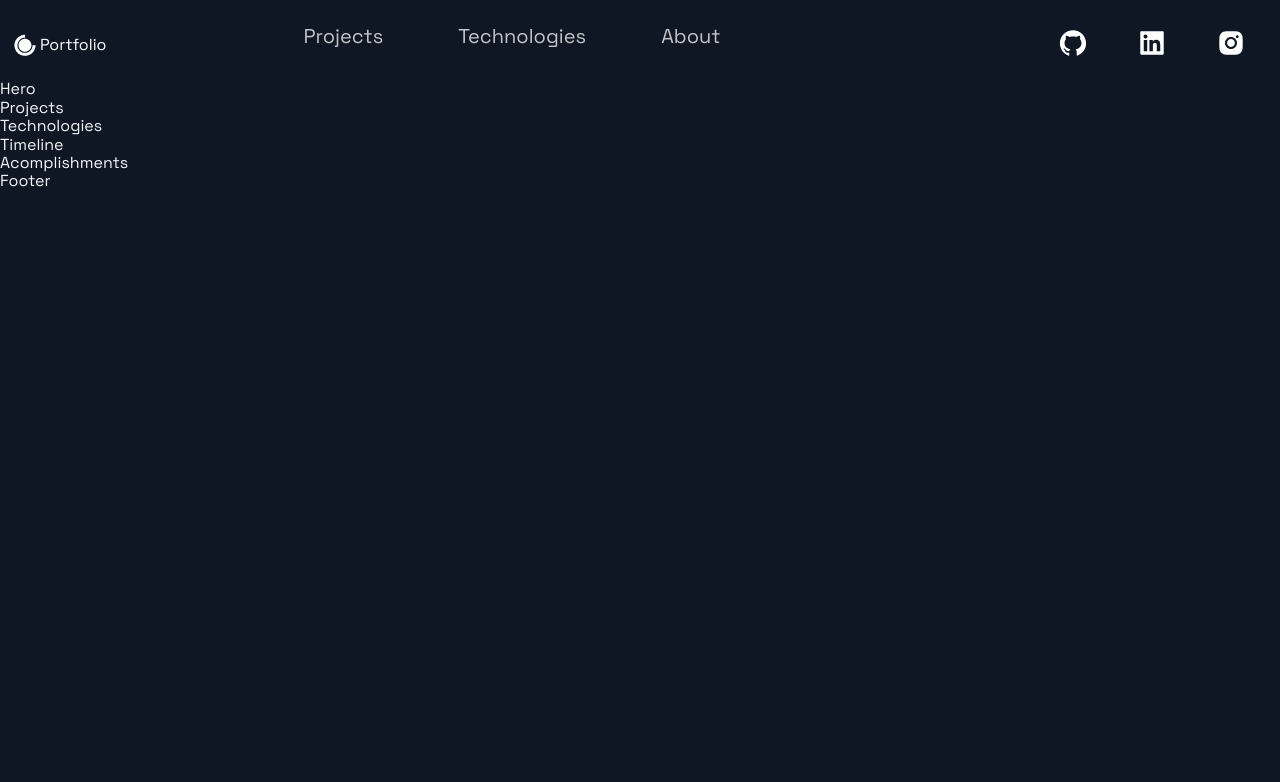
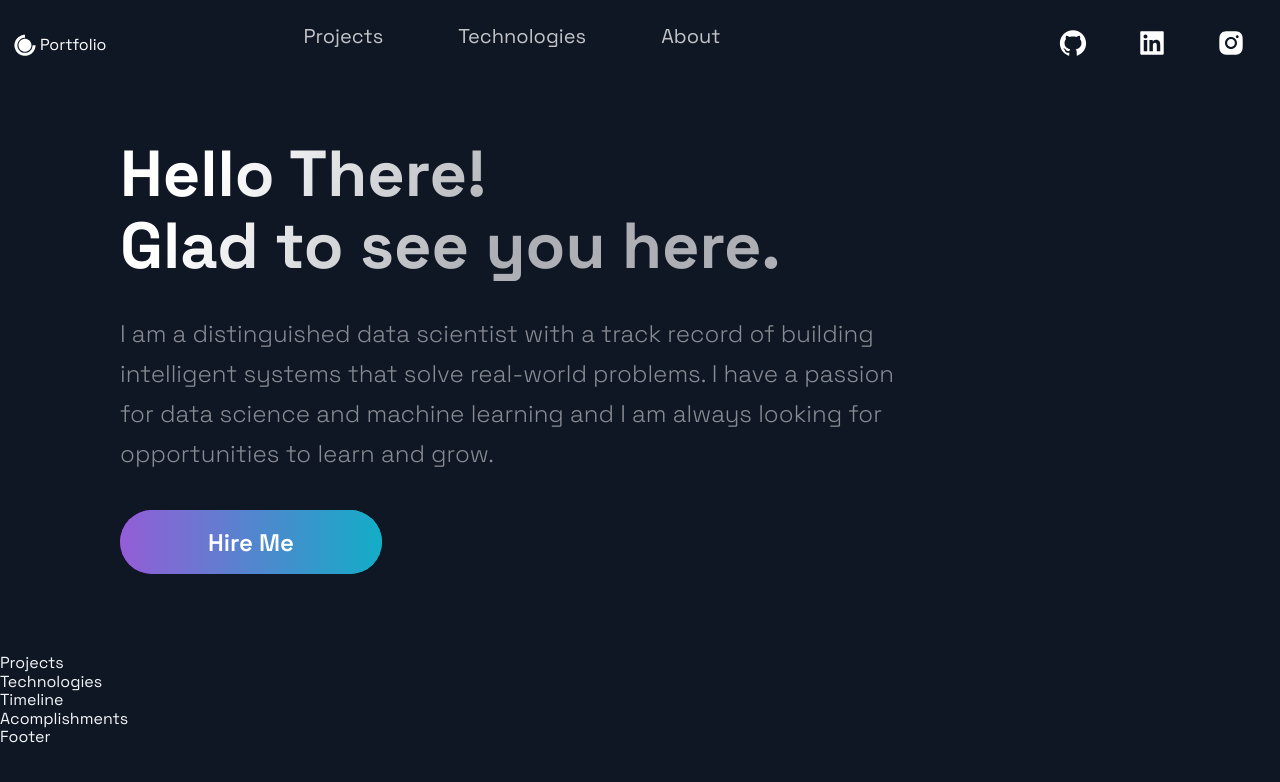
Before and after one commit to AlphonseBrandon/portfolio, a Next.js app: page / in a window 1280 px wide. Shown: the top 782 px of the page. Built offline with nearby package versions, Linux system fonts and the light colour scheme.

Commit message:
hero section added

```diff
--- a/src/components/Hero/Hero.js
+++ b/src/components/Hero/Hero.js
@@ -4,10 +4,19 @@ import { Section, SectionText, SectionTitle } from '../../styles/GlobalComponent
 import Button from '../../styles/GlobalComponents/Button';
 import { LeftSection } from './HeroStyles';
 
-const Hero = (props) => (
-  <div>
-    Hero
-  </div>
+const Hero = () => (
+  <Section row nopadding>
+    <LeftSection>
+      <SectionTitle main center>
+        Hello There! <br />
+        Glad to see you here.
+      </SectionTitle>
+      <SectionText>
+        I am a distinguished data scientist with a track record of building intelligent systems that solve real-world problems. I have a passion for data science and machine learning and I am always looking for opportunities to learn and grow.
+      </SectionText>
+      <Button onClick={() => window.location = 'https://google.com'}>Hire Me</Button>
+    </LeftSection>
+  </Section>
 );
 
 export default Hero;
```
